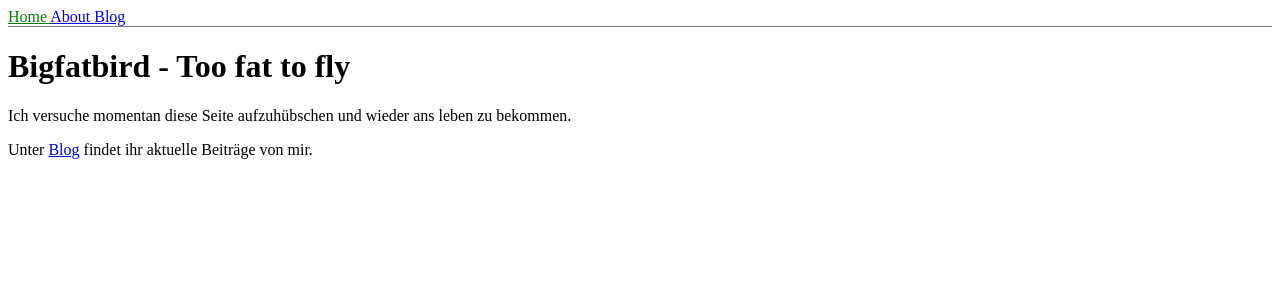
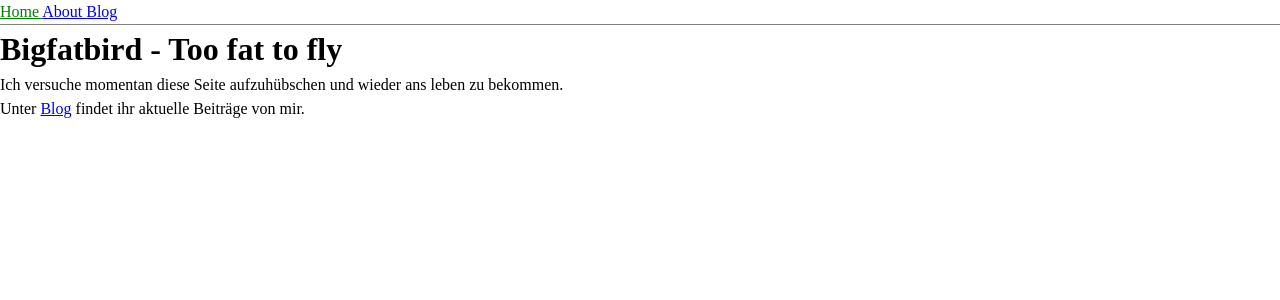
Before and after one commit to bigfatbird/old-bigfatbird-site, a Jekyll site: the page built from index.html, in a window 1280 px wide. Shown: the top 300 px of the page. Built offline with Jekyll 4.4.1, drawn with Linux system fonts in a browser that asks for light colours.

Commit message:
Add css reset

```diff
--- a/_sass/main.scss
+++ b/_sass/main.scss
@@ -1,3 +1,86 @@
+/* Css reset start */
+
+/* Box sizing rules */
+*,
+*::before,
+*::after {
+  box-sizing: border-box;
+}
+
+/* Remove default padding */
+ul[class],
+ol[class] {
+  padding: 0;
+}
+
+/* Remove default margin */
+body,
+h1,
+h2,
+h3,
+h4,
+p,
+ul[class],
+ol[class],
+li,
+figure,
+figcaption,
+blockquote,
+dl,
+dd {
+  margin: 0;
+}
+
+/* Set core body defaults */
+body {
+  min-height: 100vh;
+  scroll-behavior: smooth;
+  text-rendering: optimizeSpeed;
+  line-height: 1.5;
+}
+
+/* Remove list styles on ul, ol elements with a class attribute */
+ul[class],
+ol[class] {
+  list-style: none;
+}
+
+/* A elements that don't have a class get default styles */
+a:not([class]) {
+  text-decoration-skip-ink: auto;
+}
+
+/* Make images easier to work with */
+img {
+  max-width: 100%;
+  display: block;
+}
+
+/* Natural flow and rhythm in articles by default */
+article > * + * {
+  margin-top: 1em;
+}
+
+/* Inherit fonts for inputs and buttons */
+input,
+button,
+textarea,
+select {
+  font: inherit;
+}
+
+/* Remove all animations and transitions for people that prefer not to see them */
+@media (prefers-reduced-motion: reduce) {
+  * {
+    animation-duration: 0.01ms !important;
+    animation-iteration-count: 1 !important;
+    transition-duration: 0.01ms !important;
+    scroll-behavior: auto !important;
+  }
+}
+
+/* CSS reset end */
+
 .current {
     color: green;
 }
```
